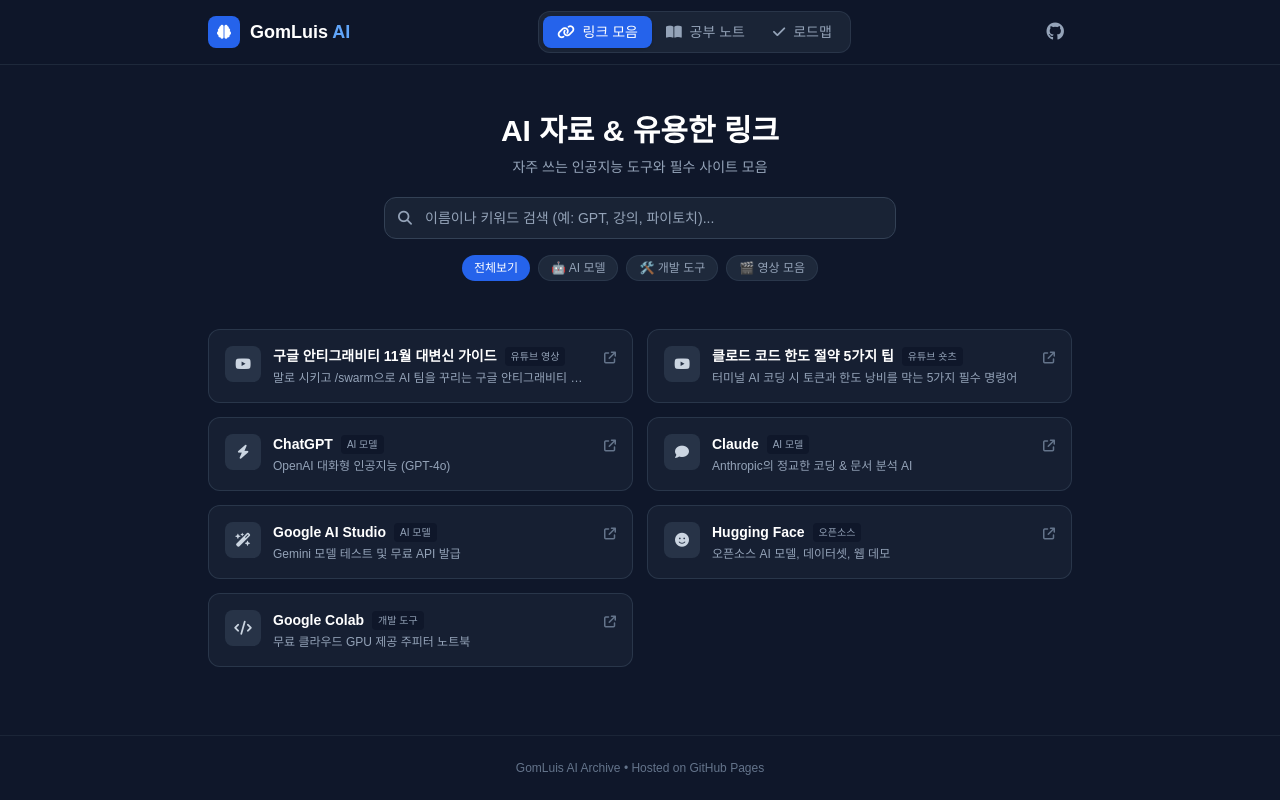
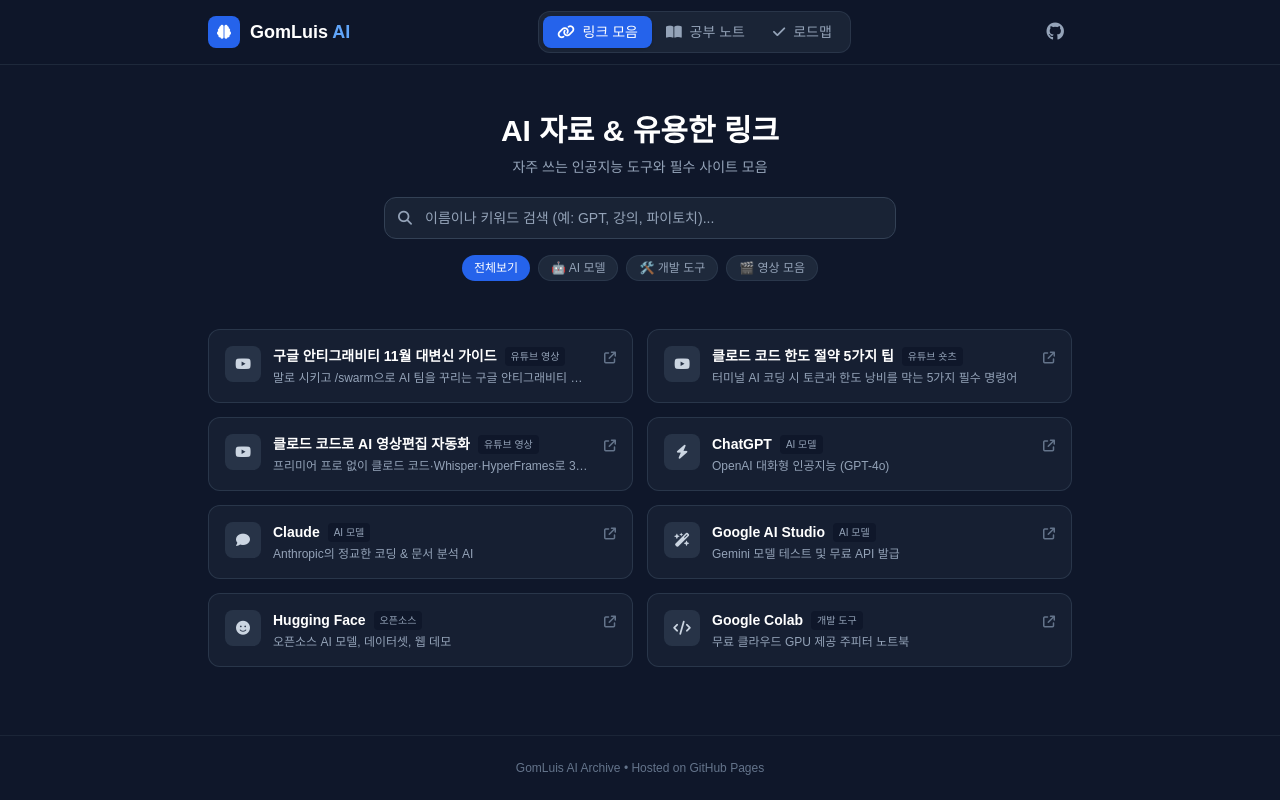
Before and after one commit to gomluis/gomluis.github.io, a plain HTML site: page index.html in a window 1280 px wide. Drawn offline with nearby package versions, Linux system fonts and the light colour scheme; a web font is replaced by a local one.

Commit message:
feat: add Claude Code AI video editing guide to media links

```diff
--- a/index.html
+++ b/index.html
@@ -229,6 +229,7 @@
       // Recommended YouTube & Media
       { name: "구글 안티그래비티 11월 대변신 가이드", category: "media", catName: "유튜브 영상", url: "https://www.youtube.com/watch?v=sLMj6HCperk", desc: "말로 시키고 /swarm으로 AI 팀을 꾸리는 구글 안티그래비티 핵심 업데이트 총정리", icon: "fa-brands fa-youtube" },
       { name: "클로드 코드 한도 절약 5가지 팁", category: "media", catName: "유튜브 숏츠", url: "https://youtube.com/shorts/5HgN-Bw9bb8", desc: "터미널 AI 코딩 시 토큰과 한도 낭비를 막는 5가지 필수 명령어", icon: "fa-brands fa-youtube" },
+      { name: "클로드 코드로 AI 영상편집 자동화", category: "media", catName: "유튜브 영상", url: "https://www.youtube.com/watch?v=WqISVcMCHDI&list=PLC19JlQffqkA&index=1", desc: "프리미어 프로 없이 클로드 코드·Whisper·HyperFrames로 30초 인트로 영상 자동 제작 (스킬 공유)", icon: "fa-brands fa-youtube" },
 
       // Models
       { name: "ChatGPT", category: "models", catName: "AI 모델", url: "https://chatgpt.com", desc: "OpenAI 대화형 인공지능 (GPT-4o)", icon: "fa-bolt" },
```
